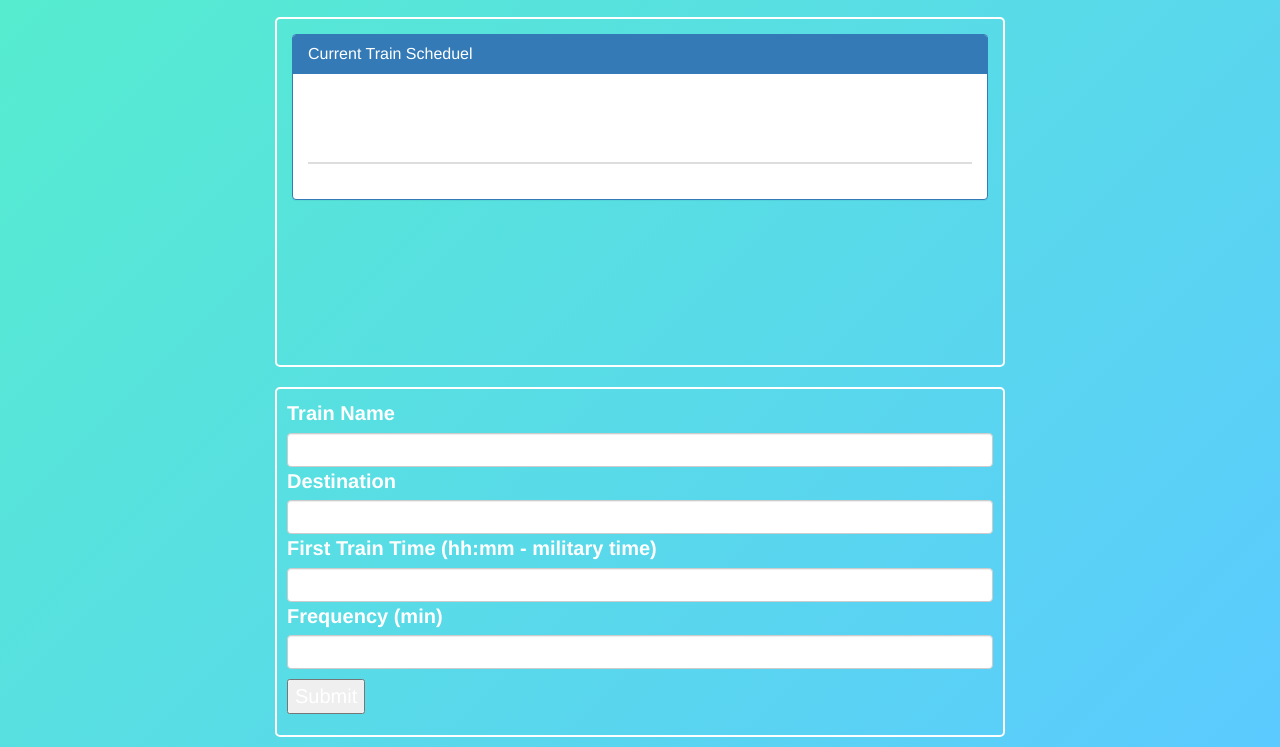
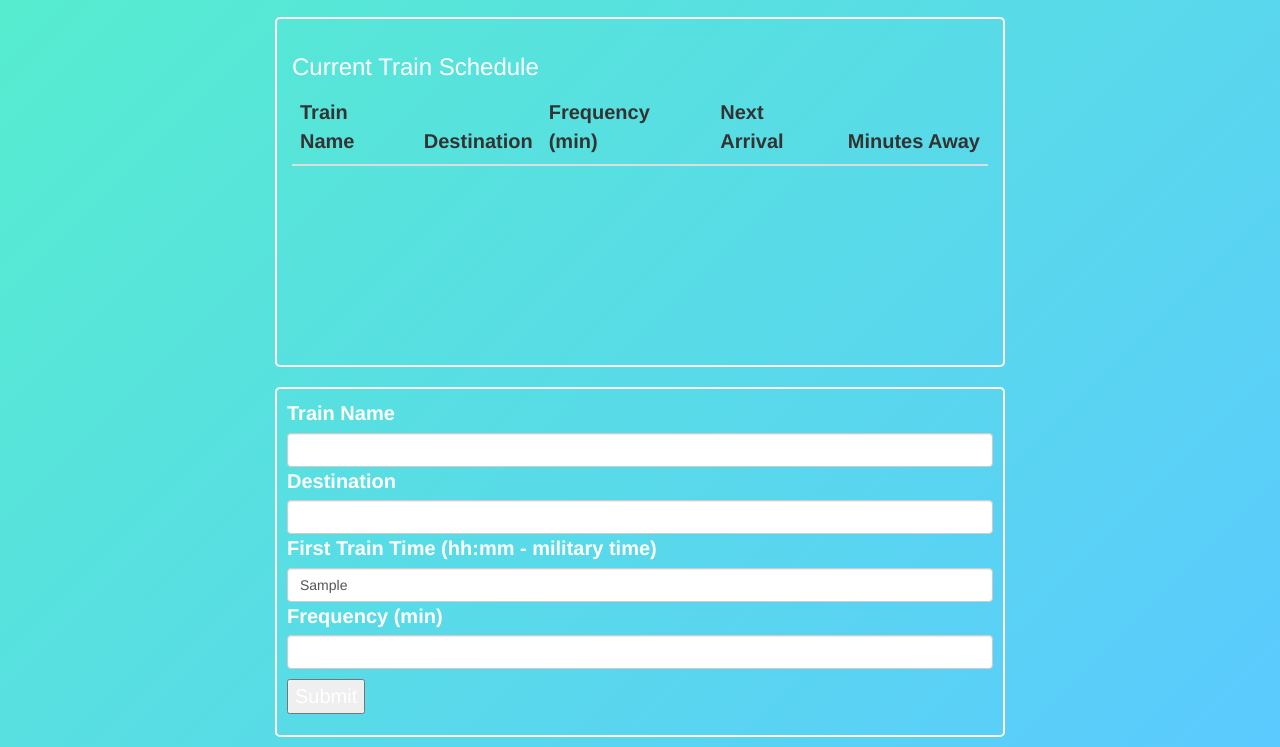
Before and after one commit to KrashDev/TrainTime, a plain HTML site: page index.html in a window 1280 px wide. Both pictures are taken after typing "Sample", "Sample", "Sample", "Sample" into the empty fields and a click on the button "Submit". Shown: the part 163-910 px from the top of the page. Drawn offline with nearby package versions, Linux system fonts and the light colour scheme; no server answers; a web font is replaced by a local one.

Commit message:
more style more functions

```diff
--- a/assets/css/style.css
+++ b/assets/css/style.css
@@ -4,12 +4,13 @@ body {
 }
 
 * {
-	color:#ffffff;
+
 	font-size:20px;
 
 }
 
 #header {
+    color:#ffffff;
     margin:10px;
     padding:5px;
     border-radius:5px;
@@ -18,12 +19,8 @@ body {
 	border: 2px solid #ffffff;
 }
 
-.button {
-    background-color:black;
-    color:black;
-
-}
-#main {
+.main {
+    color:#ffffff;
     margin:10px;
     padding:15px;
     border-radius:5px;
@@ -31,11 +28,9 @@ body {
 	border: 2px solid #ffffff;
 }
 
-.btn {
-    text-align:center;
-}
 
 #footer {
+    color:#ffffff;
     margin:10px;
     padding:10px;
     border-radius:5px;
--- a/assets/javascript/app.js
+++ b/assets/javascript/app.js
@@ -7,6 +7,7 @@
     storageBucket: "train-time-schedule-4bc92.appspot.com",
     messagingSenderId: "590660664366"
   };
+
   firebase.initializeApp(config);
 
   var database = firebase.database();
@@ -16,36 +17,34 @@ $("#add-train-btn").on("click", function(event) {
   event.preventDefault();
 
   // Grabs user input
-  var trainName = $("#trainName").val().trim();
-  var destination = $("#destination").val().trim();
+  var trainName = $("#theTrainName").val().trim();
+  var destination = $("#theDestination").val().trim();
   // var trainTime = moment($("#trainTime").val().trim(), "hh:mm").format("X");
-  var frequency = $("#frequency").val().trim();
+  var frequency = $("#theFrequency").val().trim();
 
   // Creates local "temporary" object for holding train data
   var newTrain = {
-    trName: trainName,
-    dest: destination,
-    trTime: trainTime,
-    freq: frequency
+    trName: theTrainName,
+    dest: theDestination,
+    // trTime: theTrainTime,
+    freq: theFrequency
   };
 
-  // Uploads employee data to the database
+  // Uploads train data to the database
   database.ref().push(newTrain);
 
   // Logs everything to console
   console.log(newTrain.trainName);
   console.log(newTrain.destination);
-  console.log(newTrain.trainTime);
+  // console.log(newTrain.trainTime);
   console.log(newTrain.frequency);
 
-  // Alert
-  alert("Train successfully added");
 
   // Clears all of the text-boxes
-  $("#trainName").val("");
-  $("#destination").val("");
-  $("#trainTime").val("");
-  $("#frequency").val("");
+  $("#theTrainName").val("");
+  $("#theDestination").val("");
+  // $("#theTrainTime").val("");
+  $("#theFrequency").val("");
 });
 
 // 3. Create Firebase event for adding employee to the database and a row in the html when a user adds an entry
@@ -56,28 +55,28 @@ database.ref().on("child_added", function(childSnapshot, prevChildKey) {
   // Store everything into a variable.
   var trainName = childSnapshot.val().name;
   var destination = childSnapshot.val().destination;
-  var trainTime = childSnapshot.val().start;
+  // var trainTime = childSnapshot.val().start;
   var frequency = childSnapshot.val().frequency;
 
-  // Employee Info
+  // train Info
   console.log(trainName);
   console.log(destination);
-  console.log(trainName);
+  // console.log(trainTime);
   console.log(frequency);
 
-  // Prettify the employee start
+
   // var empStartPretty = moment.unix(empStart).format("MM/DD/YY");
 
-  // Calculate the months worked using hardcore math
-  // To calculate the months worked
-  var empMonths = moment().diff(moment.unix(empStart, "X"), "months");
-  console.log(empMonths);
+
+  // To calculate the time till next train
+  // var empMonths = moment().diff(moment.unix(empStart, "X"), "months");
+  // console.log(empMonths);
 
   // Calculate the total billed rate
-  var empBilled = empMonths * empRate;
-  console.log(empBilled);
+  // var empBilled = empMonths * empRate;
+  // console.log(empBilled);
 
   // Add each train's data into the table
-  $("#employee-table > tbody").append("<tr><td>" + trainName + "</td><td>" + destination + "</td><td>" +
-  empStartPretty + "</td><td>" + empMonths + "</td><td>" + empRate + "</td><td>" + empBilled + "</td></tr>");
+  $("#train-table > tbody").append("<tr><td>" + trainName + "</td><td>" + destination + "</td><td>" +
+  frequency + "</td><td>");
 });
--- a/index.html
+++ b/index.html
@@ -6,6 +6,7 @@
 	<link rel="stylesheet" href="https://maxcdn.bootstrapcdn.com/bootstrap/3.3.7/css/bootstrap.min.css">
 	<link href="https://fonts.googleapis.com/css?family=Abel|Abril+Fatface|Cinzel|Comfortaa|Domine|Exo|Josefin+Slab|Montserrat+Subrayada|Roboto+Mono" rel="stylesheet">
 	<script src="https://code.jquery.com/jquery-3.1.1.min.js"></script>
+	<script src="https://www.gstatic.com/firebasejs/4.1.2/firebase.js"></script>
 
 	<title>Train Schedule</title>
 
@@ -32,40 +33,30 @@
 
 			<div class ="col-md-offset-2 col-md-8">
 
-				<div id="main">
+				<div class="main">
 				<!-- Current Trains-->
-          		<div class="panel panel-primary">
+              		<h3>Current Train Schedule</h3>
 
-            		<div class="panel-heading">
-              		<h3 class="panel-title">Current Train Scheduel</h3>
-            		</div>
-
-		            <div class="panel-body">
-		              <table class="table table-hover" id='employee-table'>
+		             <table class="table table-inverse" id="train-table">
 
 		                <thead>
 		                  <tr>
-		                    <th>Employee Name</th>
-		                    <th>Role</th>
-		                    <th>Start Date</th>
-		                    <th>Months Worked</th>
-		                    <th>Monthly Rate ($)</th>
-		                    <th>Total Billed ($)</th>
+		                    <th>Train Name</th>
+		                    <th>Destination</th>
+		                    <th>Frequency (min)</th>
+		                    <th>Next Arrival</th>
+		                    <th>Minutes Away</th>
 		                  </tr>
-
 		                </thead>
 
 		                <tbody>
 		                </tbody>
 
 		              </table>
+
 		            </div>
           		</div>
-				</div>
-
 			</div>
-
-		</div>
 
 		<div class="row">
 
@@ -78,16 +69,16 @@
 						<div class="form-group">
 
     					<label for="trainName">Train Name</label>
-    					<input type="text" class="form-control" id="trainName">
+    					<input type="text" class="form-control" id="theTrainName">
 
     					<label for="destination">Destination</label>
-    					<input type="text" class="form-control" id="destination">
+    					<input type="text" class="form-control" id="theDestination">
 
     					<label for="trainTime">First Train Time (hh:mm - military time)</label>
-    					<input type="text" class="form-control" id="trainTime">
+    					<input type="text" class="form-control" id="theTrainTime">
     					<p>
     					<label for="frequency">Frequency (min)</label>
-    					<input type="text" class="form-control" id="frequency">
+    					<input type="text" class="form-control" id="theFrequency">
     					</p>
     					<p>
     					<button type="button" id="add-train-btn" type="submit">Submit</button>
@@ -104,8 +95,10 @@
 
 	</div>
 
-	<script src="https://www.gstatic.com/firebasejs/4.1.2/firebase.js"></script>
 	<script type="text/javascript" src="assets/javascript/app.js"></script>
+	<script src="https://cdn.jsdelivr.net/momentjs/2.12.0/moment.min.js"></script>
+
+
 
 </body>
 
```
